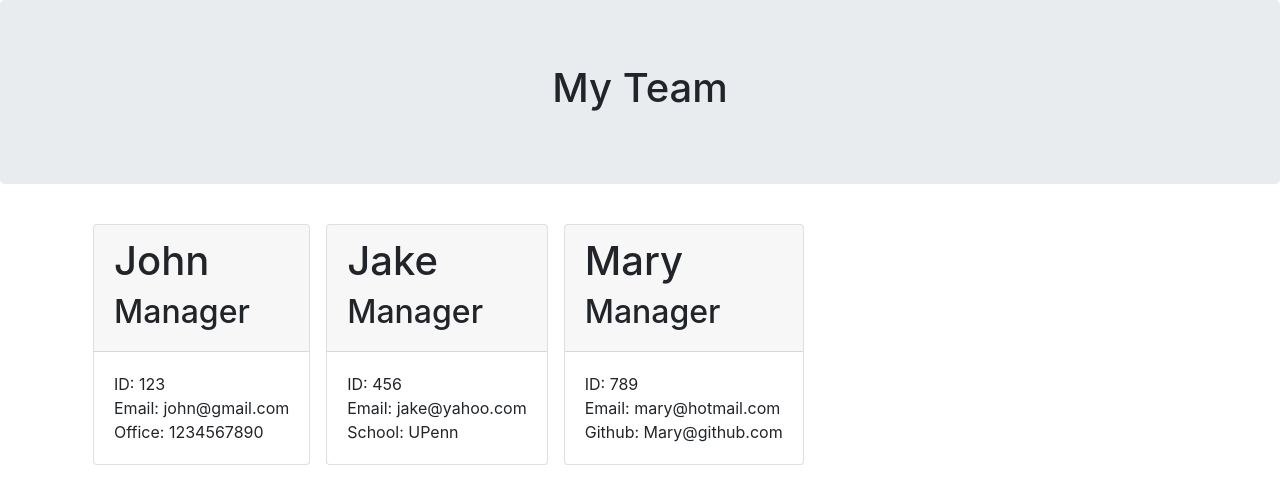
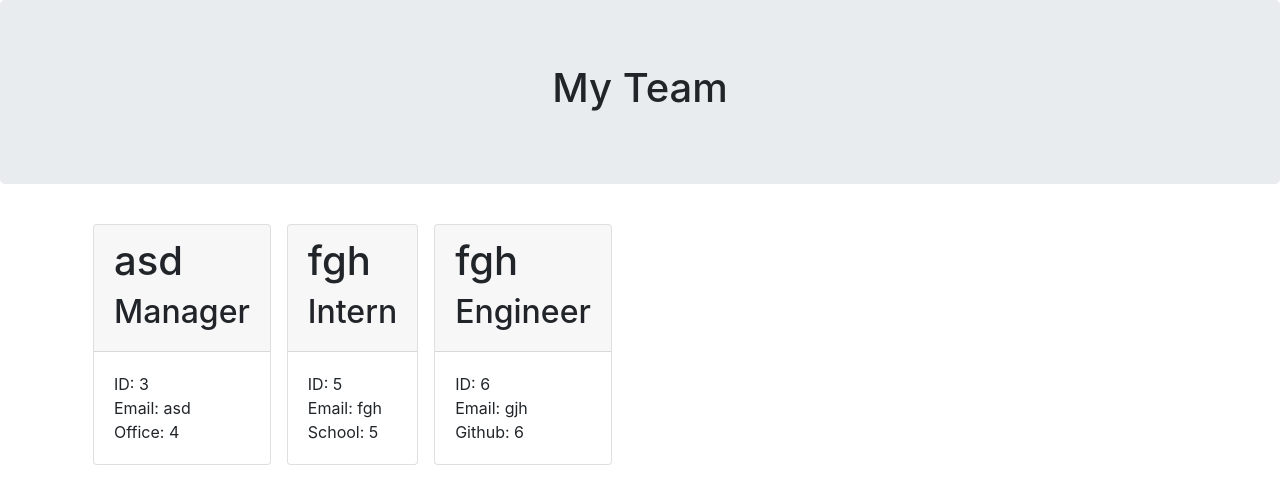
Before and after one commit to FatemehNiaz/Team-Profile-, a website: page team.html in a window 1280 px wide. Drawn offline with nearby package versions, Linux system fonts and the light colour scheme.

Commit message:
adding the test file

```diff
--- a/index.js
+++ b/index.js
@@ -142,7 +142,7 @@ function generateHTML() {
     }
     console.log("Your HTML has been created");
   });
-  open("Team.html");
+  open("team.html");
 }
 
 initialize().then((answers) => {
--- a/team.html
+++ b/team.html
@@ -22,43 +22,43 @@
           <div class="row">
     <div class="card m-2">
       <div class="card-header">
-        <h1>John</h1>
+        <h1>asd</h1>
         <h2>Manager</h2>
       </div>
       <div class="card-body">
-        ID: 123
+        ID: 3
         <br />
-        Email: john@gmail.com
+        Email: asd
         <br />
-        Office: 1234567890
+        Office: 4
       </div>
     </div>
 
     <div class="card m-2">
       <div class="card-header">
-        <h1>Jake</h1>
-        <h2>Manager</h2>
+        <h1>fgh</h1>
+        <h2>Intern</h2>
       </div>
       <div class="card-body">
-        ID: 456
+        ID: 5
         <br />
-        Email: jake@yahoo.com
+        Email: fgh
         <br />
-        School: UPenn
+        School: 5
       </div>
     </div>
 
     <div class="card m-2">
       <div class="card-header">
-        <h1>Mary</h1>
-        <h2>Manager</h2>
+        <h1>fgh</h1>
+        <h2>Engineer</h2>
       </div>
       <div class="card-body">
-        ID: 789
+        ID: 6
         <br />
-        Email: mary@hotmail.com
+        Email: gjh
         <br />
-        Github: Mary@github.com
+        Github: 6
       </div>
     </div>
 
```
Also changed, not shown: package.json (+23 -2 lines), tests/employee.test.js (added, +33 -0 lines), tests/engineer.test.js (added, +37 -0 lines), tests/intern.test.js (added, +37 -0 lines), tests/manager.test.js (added, +37 -0 lines), 2 other files.
